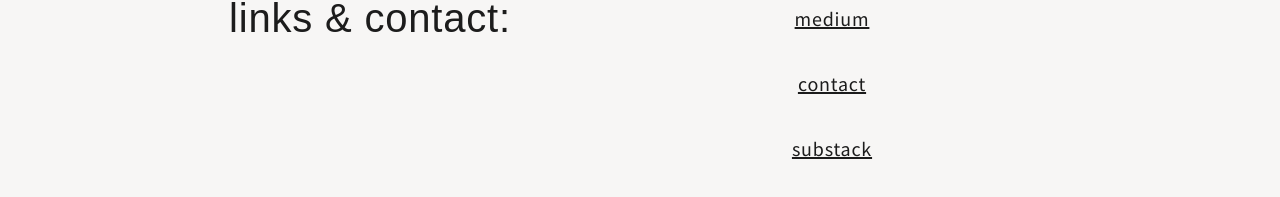
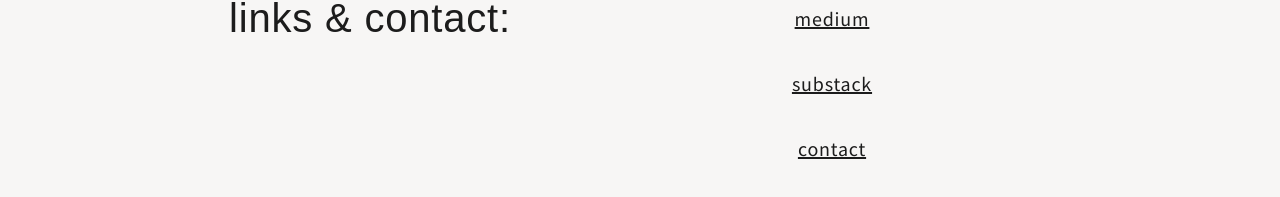
Before and after one commit to kelseyywang/personal-website, a React (Create React App) app: page /contact in a window 1280 px wide. Shown: the part 375-572 px from the top of the page. Built offline with nearby package versions, Linux system fonts and the light colour scheme; a web font is replaced by a local one.

Commit message:
Reorder links

```diff
--- a/src/components/Contact.jsx
+++ b/src/components/Contact.jsx
@@ -41,20 +41,20 @@
         medium
       </a>
       <a
+        href="https://substack.com/@kelseyywang"
+        className="ContactLink"
+        target="_blank"
+        rel="noreferrer"
+      >
+        substack
+      </a>
+      <a
         href="https://forms.gle/WQcwuCbKXWibQmnw9"
         className="ContactLink"
         target="_blank"
         rel="noreferrer"
       >
         contact
-      </a>
-      <a
-        href="https://substack.com/@kelseyywang"
-        className="ContactLink"
-        target="_blank"
-        rel="noreferrer"
-      >
-        substack
       </a>
     </div>
   );
```
